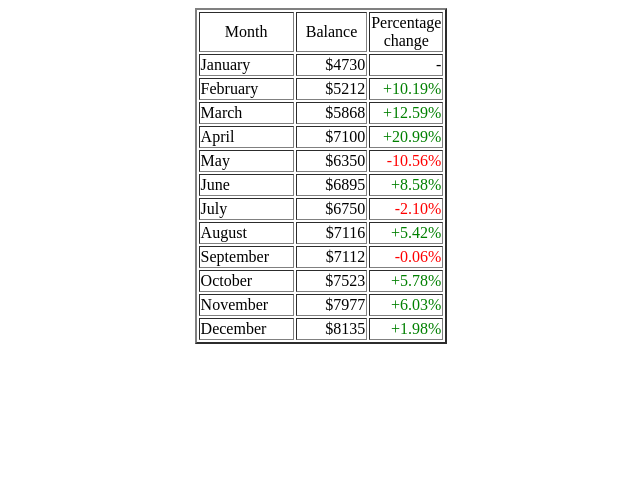
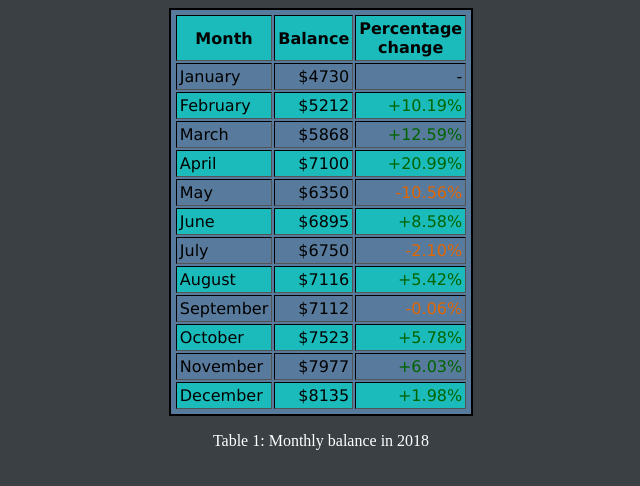
Before and after one commit to DanielCiorea/homeworks, a plain HTML site: page homework-0/table.html in a window 1280 px wide. Shown: the whole page, without its empty margins (319-959 px from the left). Drawn offline with Linux system fonts and the light colour scheme.

Commit message:
Update table.html

```diff
--- a/homework-0/table.html
+++ b/homework-0/table.html
@@ -2,17 +2,41 @@
 
 <head>
     <title>Table - month/balance</title>
+
+    <style>
+        tr:nth-of-type(even) {
+            background-color: #1cbbbb;
+        }
+
+        body {
+            background-color: rgb(58, 64, 68)
+        }
+
+        table {
+            font-family: Verdana, Geneva, Tahoma, sans-serif;
+            border: 2px solid black;
+            width: 20%;
+            background-color: #587a9c;
+            padding: 3px;
+        }
+
+        p {
+            color: white;
+            text-align: center;
+        }
+    </style>
 </head>
 
 <body>
-    <table border="2" width=20% align="center">
-        <thead>
+    <table border="2" align="center" cellpadding=3px>
+        <thead bgcolor=#1cbbbb>
             <tr>
-                <td width=40% align="middle">Month</td>
-                <td width=30% align="middle">Balance</td>
-                <td width=30% align="middle">Percentage change</td>
+                <th width=40% align="middle">Month</th>
+                <th width=30% align="middle">Balance</th>
+                <th width=30% align="middle">Percentage change</th>
             </tr>
         </thead>
+
         <tbody>
             <tr>
                 <td>January</td>
@@ -22,60 +46,61 @@
             <tr>
                 <td>February</td>
                 <td align="right">$5212</td>
-                <td align="right" style="color: green">+10.19%</td>
-            </tr>
+                <td align="right" style="color: darkgreen">+10.19%</td>
             <tr>
                 <td>March</td>
                 <td align="right">$5868</td>
-                <td align="right" style="color: green">+12.59%</td>
+                <td align="right" style="color: darkgreen">+12.59%</td>
             </tr>
             <tr>
                 <td>April</td>
                 <td align="right">$7100</td>
-                <td align="right" style="color: green">+20.99%</td>
+                <td align="right" style="color: darkgreen">+20.99%</td>
             </tr>
             <tr>
                 <td>May</td>
                 <td align="right">$6350</td>
-                <td align="right" style="color: red">-10.56%</td>
+                <td align="right" style="color: rgb(224, 103, 3)">-10.56%</td>
             </tr>
             <tr>
                 <td>June</td>
                 <td align="right">$6895</td>
-                <td align="right" style="color: green">+8.58%</td>
+                <td align="right" style="color: darkgreen">+8.58%</td>
             </tr>
             <tr>
                 <td>July</td>
                 <td align="right">$6750</td>
-                <td align="right" style="color: red">-2.10%</td>
+                <td align="right" style="color: rgb(224, 103, 3)">-2.10%</td>
             </tr>
             <tr>
                 <td>August</td>
                 <td align="right">$7116</td>
-                <td align="right" style="color: green">+5.42%</td>
+                <td align="right" style="color: darkgreen">+5.42%</td>
             </tr>
             <tr>
                 <td>September</td>
                 <td align="right">$7112</td>
-                <td align="right" style="color: red">-0.06%</td>
+                <td align="right" style="color: rgb(224, 103, 3)">-0.06%</td>
             </tr>
             <tr>
                 <td>October</td>
                 <td align="right">$7523</td>
-                <td align="right" style="color: green">+5.78%</td>
+                <td align="right" style="color: darkgreen">+5.78%</td>
             </tr>
             <tr>
                 <td>November</td>
                 <td align="right">$7977</td>
-                <td align="right" style="color: green">+6.03%</td>
+                <td align="right" style="color: darkgreen">+6.03%</td>
             </tr>
             <tr>
                 <td>December</td>
                 <td align="right">$8135</td>
-                <td align="right" style="color: green">+1.98%</td>
+                <td align="right" style="color: darkgreen">+1.98%</td>
             </tr>
         </tbody>
     </table>
+
+    <p>Table 1: Monthly balance in 2018</p>
 </body>
 
 </html>
```
